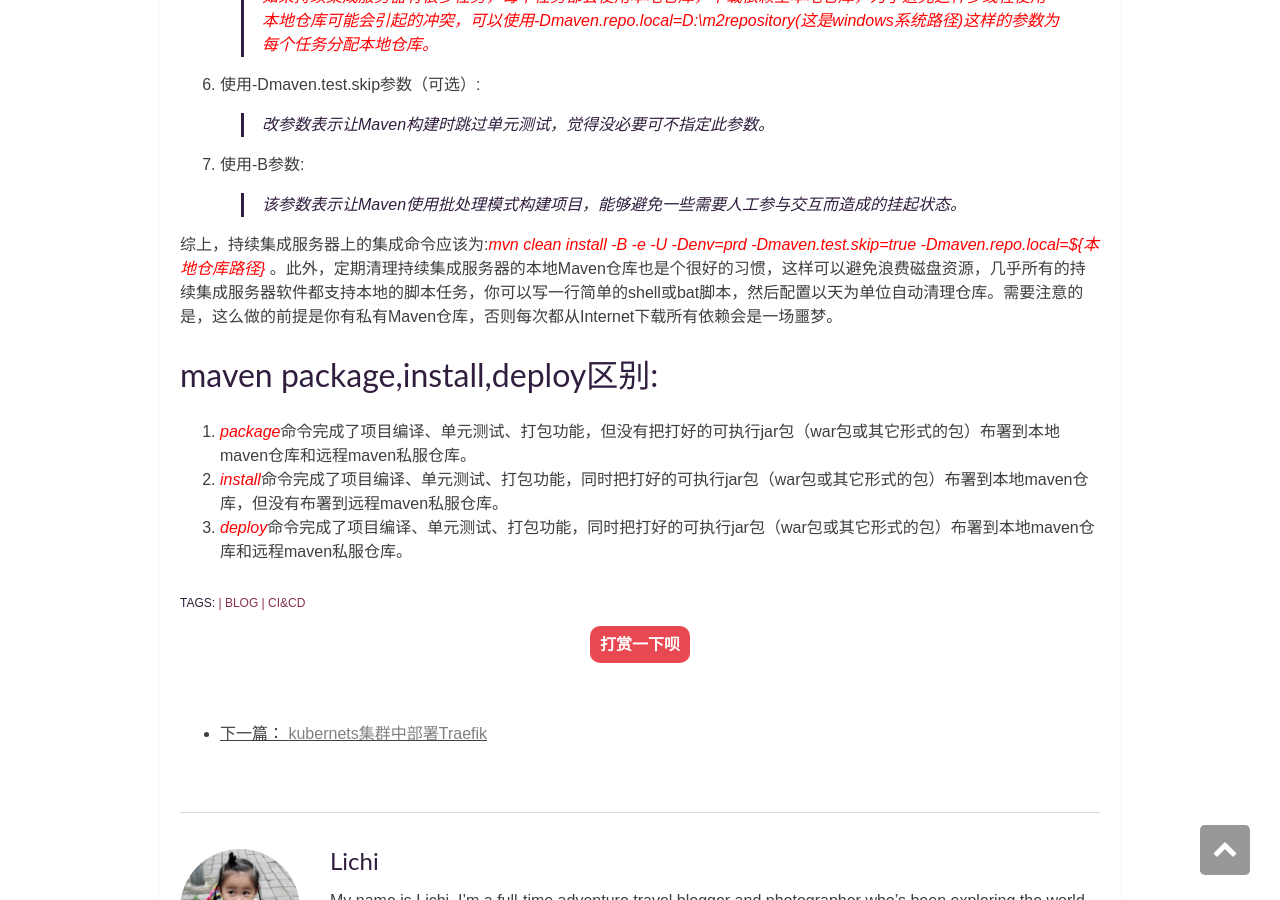
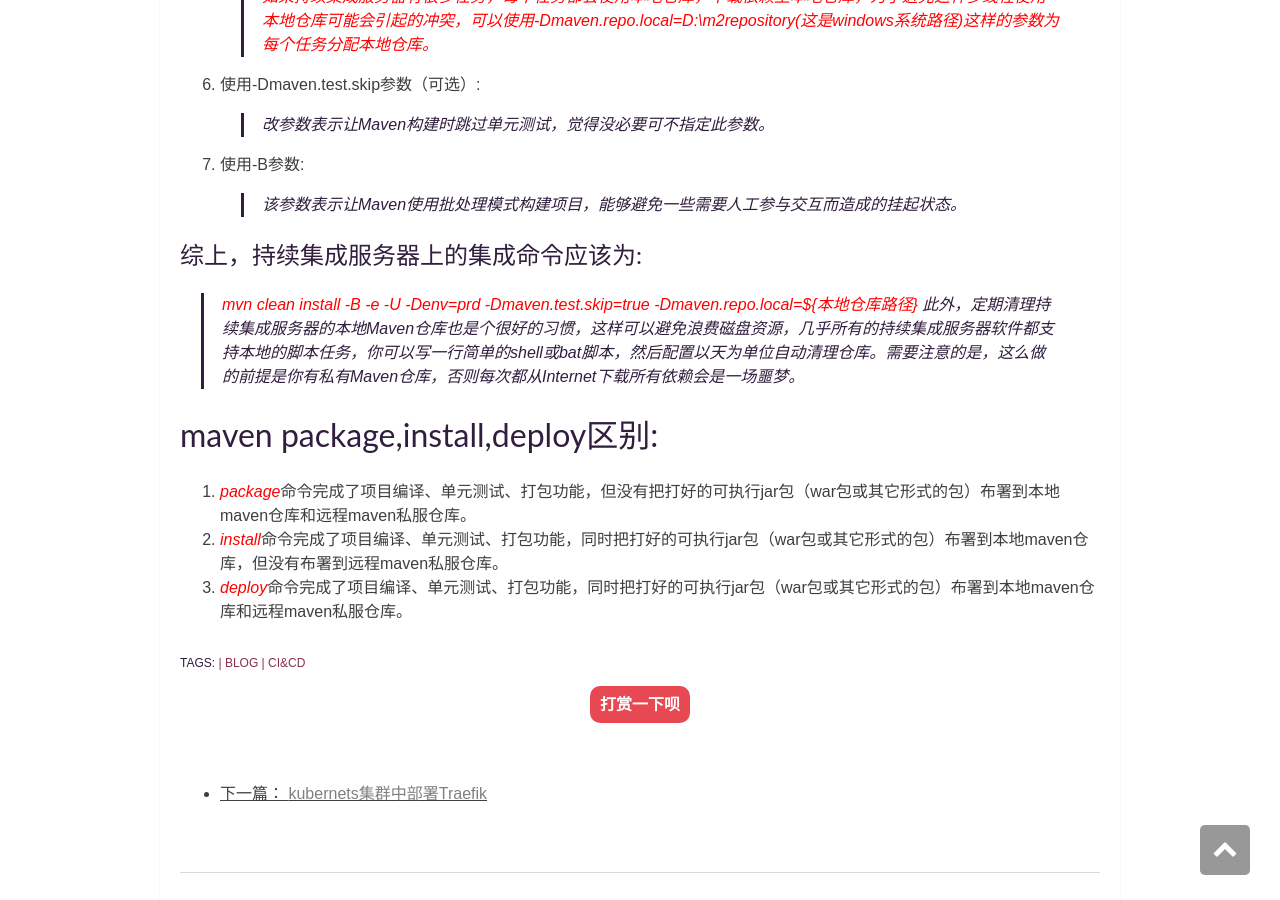
Before and after one commit to lichi6174/lichi6174.github.io, a Jekyll site: the page built from _posts/2018-11-09-jenkins-mvn.markdown, in a window 1280 px wide and 900 px high, scrolled down 1113 px. Built offline with Jekyll 4.4.1, drawn with Linux system fonts in a browser that asks for light colours; comment, search, counter and statistics services are not loaded.

Commit message:
modify doc

```diff
--- a/_posts/2018-11-09-jenkins-mvn.markdown
+++ b/_posts/2018-11-09-jenkins-mvn.markdown
@@ -32,7 +32,9 @@
 7. 使用-B参数:
 > 该参数表示让Maven使用批处理模式构建项目，能够避免一些需要人工参与交互而造成的挂起状态。
 
-综上，持续集成服务器上的集成命令应该为:*mvn clean install -B -e -U -Denv=prd -Dmaven.test.skip=true -Dmaven.repo.local=${本地仓库路径}*{: style="color: red"} 。此外，定期清理持续集成服务器的本地Maven仓库也是个很好的习惯，这样可以避免浪费磁盘资源，几乎所有的持续集成服务器软件都支持本地的脚本任务，你可以写一行简单的shell或bat脚本，然后配置以天为单位自动清理仓库。需要注意的是，这么做的前提是你有私有Maven仓库，否则每次都从Internet下载所有依赖会是一场噩梦。
+## 综上，持续集成服务器上的集成命令应该为:
+> *mvn clean install -B -e -U -Denv=prd -Dmaven.test.skip=true -Dmaven.repo.local=${本地仓库路径}*{: style="color: red"}
+> 此外，定期清理持续集成服务器的本地Maven仓库也是个很好的习惯，这样可以避免浪费磁盘资源，几乎所有的持续集成服务器软件都支持本地的脚本任务，你可以写一行简单的shell或bat脚本，然后配置以天为单位自动清理仓库。需要注意的是，这么做的前提是你有私有Maven仓库，否则每次都从Internet下载所有依赖会是一场噩梦。
 
 # maven package,install,deploy区别:
 
```
